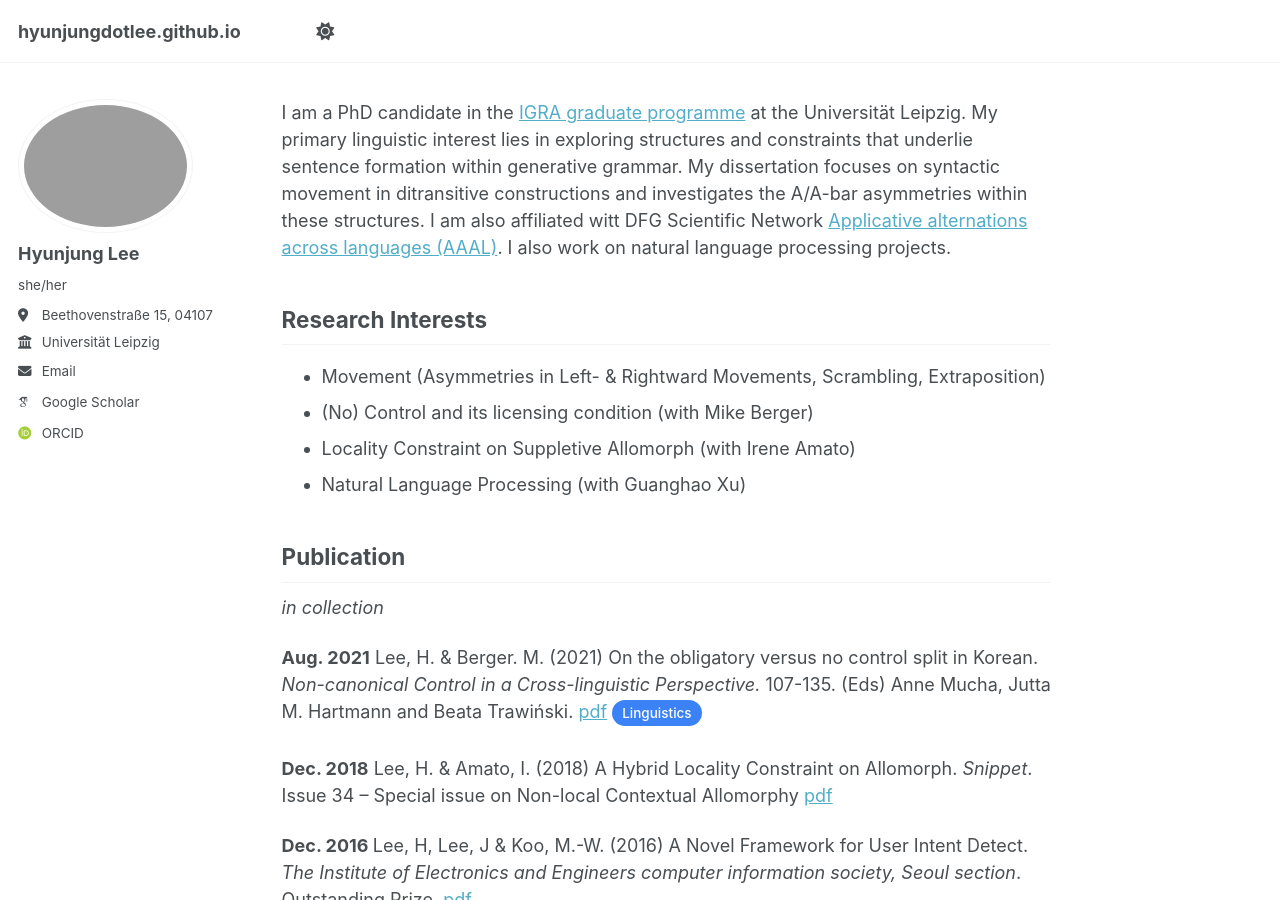
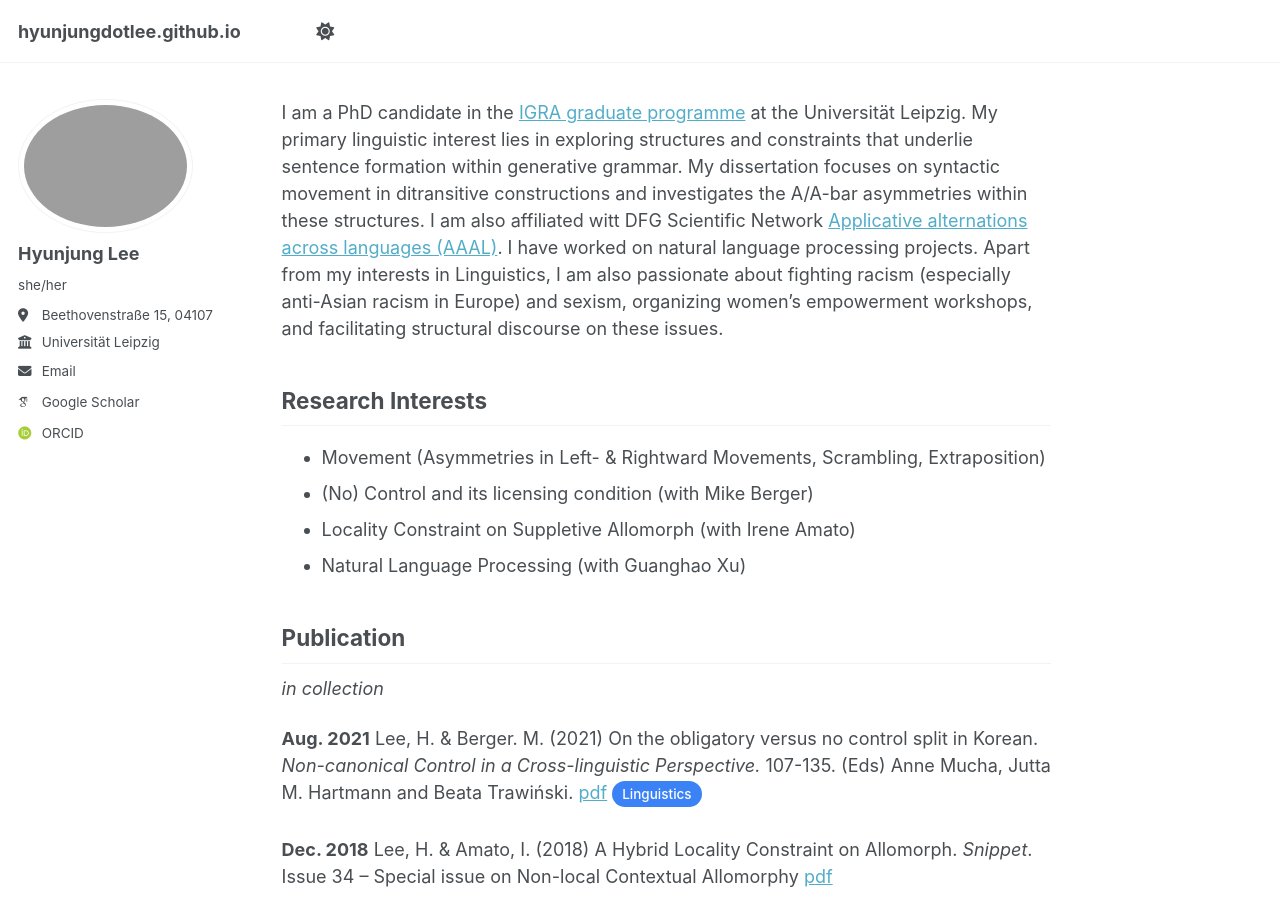
Before and after one commit to hyunjungdotlee/hyunjungdotlee.github.io, a Jekyll site: the page built from _pages/about.md, in a window 1280 px wide and 900 px high. Built offline with Jekyll 4.4.1, drawn with Linux system fonts in a browser that asks for light colours; some web fonts are replaced; a script that is not in the unit is left out; some of the changed text lies outside the part shown.

Commit message:
Update about.md

```diff
--- a/_pages/about.md
+++ b/_pages/about.md
@@ -9,7 +9,8 @@ redirect_from:
 
 
 
-I am a PhD candidate in the [IGRA graduate programme](https://www.philol.uni-leipzig.de/graduiertenkolleg-interaktion-grammatischer-bausteine) at the Universität Leipzig. My primary linguistic interest lies in exploring structures and constraints that underlie sentence formation within generative grammar. My dissertation focuses on syntactic movement in ditransitive constructions and investigates the A/A-bar asymmetries within these structures.  I am also affiliated witt DFG Scientific Network [Applicative alternations across languages (AAAL)](https://aaal.uni-koeln.de/). I also work on natural language processing projects.
+I am a PhD candidate in the [IGRA graduate programme](https://www.philol.uni-leipzig.de/graduiertenkolleg-interaktion-grammatischer-bausteine) at the Universität Leipzig. My primary linguistic interest lies in exploring structures and constraints that underlie sentence formation within generative grammar. My dissertation focuses on syntactic movement in ditransitive constructions and investigates the A/A-bar asymmetries within these structures.  I am also affiliated witt DFG Scientific Network [Applicative alternations across languages (AAAL)](https://aaal.uni-koeln.de/). I have worked on natural language processing projects. Apart from my interests in Linguistics, I am also passionate about fighting racism (especially anti-Asian racism in Europe) and sexism, organizing women's empowerment workshops, and facilitating structural discourse on these issues.
+
 
 
 
```
Also changed, not shown: other parts of _pages/about.md (+0 -5 lines).
